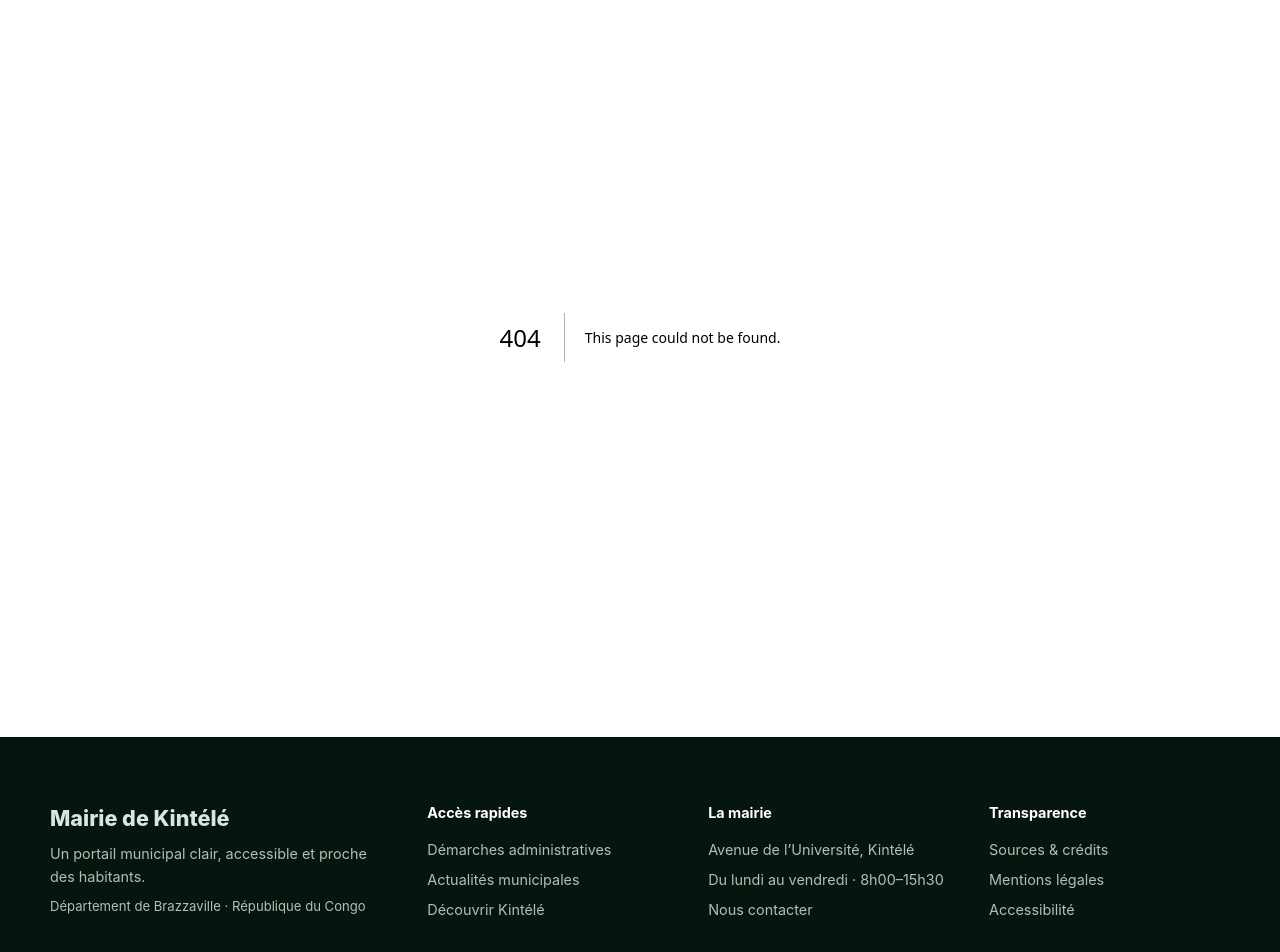
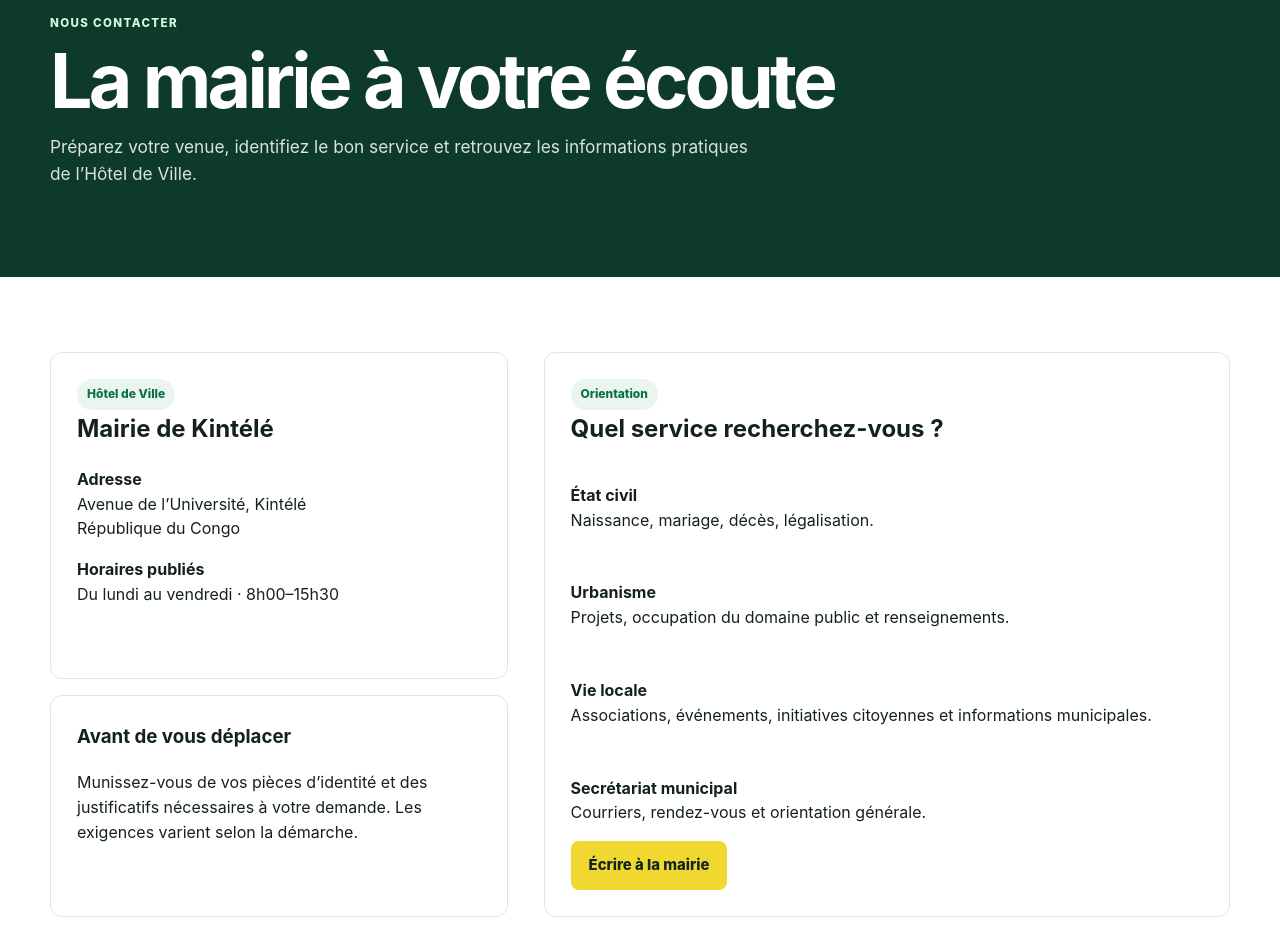
Before and after one commit to sysandro02-byte/Mairie-de-kintele, a Next.js app: page /contact in a window 1280 px wide. Before the commit this address had no page. Shown: the part 180-1132 px from the top of the page. Built offline with nearby package versions, Linux system fonts and the light colour scheme.

Commit message:
feat: add app/contact/page.tsx

```diff
--- /dev/null
+++ b/app/contact/page.tsx
@@ -0,0 +1,40 @@
+export default function ContactPage() {
+  return (
+    <>
+      <section className="page-hero">
+        <div className="container">
+          <span className="eyebrow light">Nous contacter</span>
+          <h1>La mairie à votre écoute</h1>
+          <p>Préparez votre venue, identifiez le bon service et retrouvez les informations pratiques de l’Hôtel de Ville.</p>
+        </div>
+      </section>
+      <section className="content-section">
+        <div className="container contact-grid">
+          <div className="stack">
+            <article className="info-card">
+              <span className="pill">Hôtel de Ville</span>
+              <h2>Mairie de Kintélé</h2>
+              <p><strong>Adresse</strong><br />Avenue de l’Université, Kintélé<br />République du Congo</p>
+              <p><strong>Horaires publiés</strong><br />Du lundi au vendredi · 8h00–15h30</p>
+            </article>
+            <article className="info-card">
+              <h3>Avant de vous déplacer</h3>
+              <p>Munissez-vous de vos pièces d’identité et des justificatifs nécessaires à votre demande. Les exigences varient selon la démarche.</p>
+            </article>
+          </div>
+          <article className="info-card">
+            <span className="pill">Orientation</span>
+            <h2>Quel service recherchez-vous ?</h2>
+            <div className="stack">
+              <p><strong>État civil</strong><br />Naissance, mariage, décès, légalisation.</p>
+              <p><strong>Urbanisme</strong><br />Projets, occupation du domaine public et renseignements.</p>
+              <p><strong>Vie locale</strong><br />Associations, événements, initiatives citoyennes et informations municipales.</p>
+              <p><strong>Secrétariat municipal</strong><br />Courriers, rendez-vous et orientation générale.</p>
+            </div>
+            <a className="button button-primary" href="mailto:contact@xn--communedekintl-nkbb.com">Écrire à la mairie</a>
+          </article>
+        </div>
+      </section>
+    </>
+  );
+}
```
